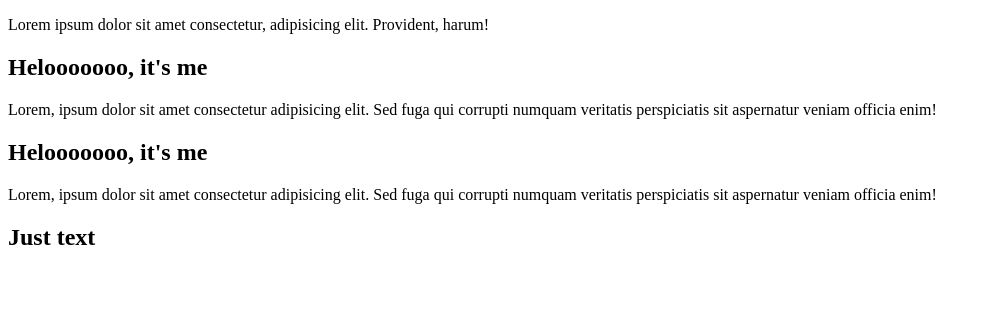
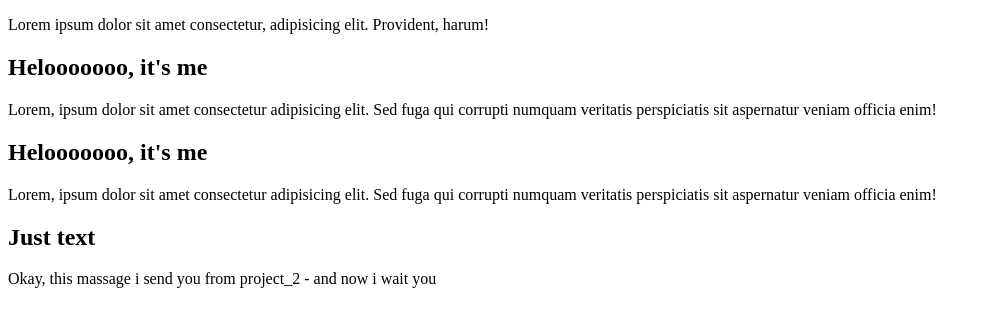
Before and after one commit to daimonti121/gitCommit, a plain HTML site: page index.html in a window 1280 px wide. Shown: the whole page, without its empty margins (0-990 px from the left). Drawn offline with Linux system fonts and the light colour scheme.

Commit message:
from project_2 with love

```diff
--- a/index.html
+++ b/index.html
@@ -16,5 +16,7 @@
     <p>Lorem, ipsum dolor sit amet consectetur adipisicing elit. Sed fuga qui corrupti numquam veritatis perspiciatis sit aspernatur veniam officia enim!</p>
 
     <h2>Just text</h2>
+
+    <p>Okay, this massage i send you from project_2 - and now i wait you</p>
 </body>
 </html>
```
